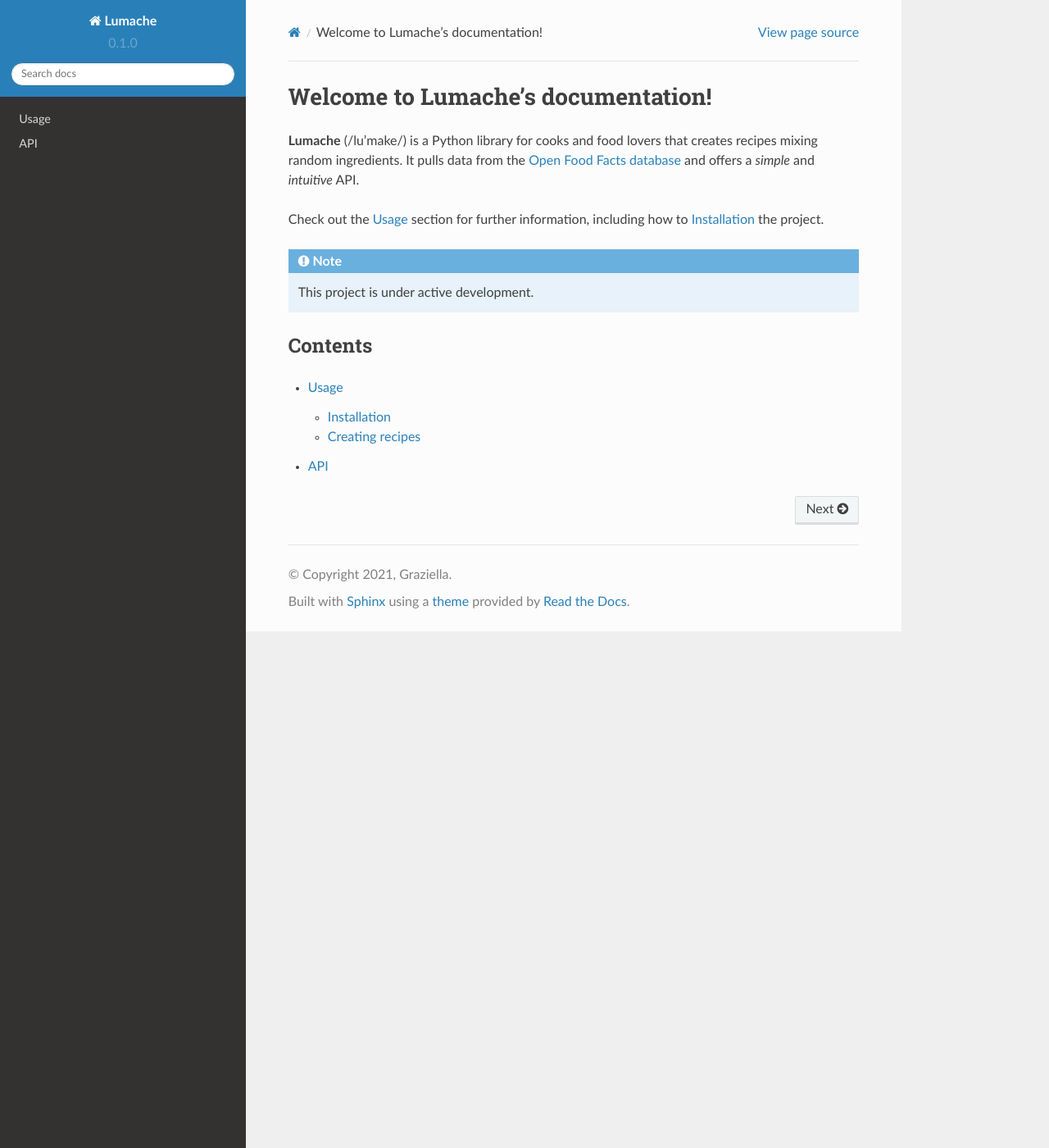
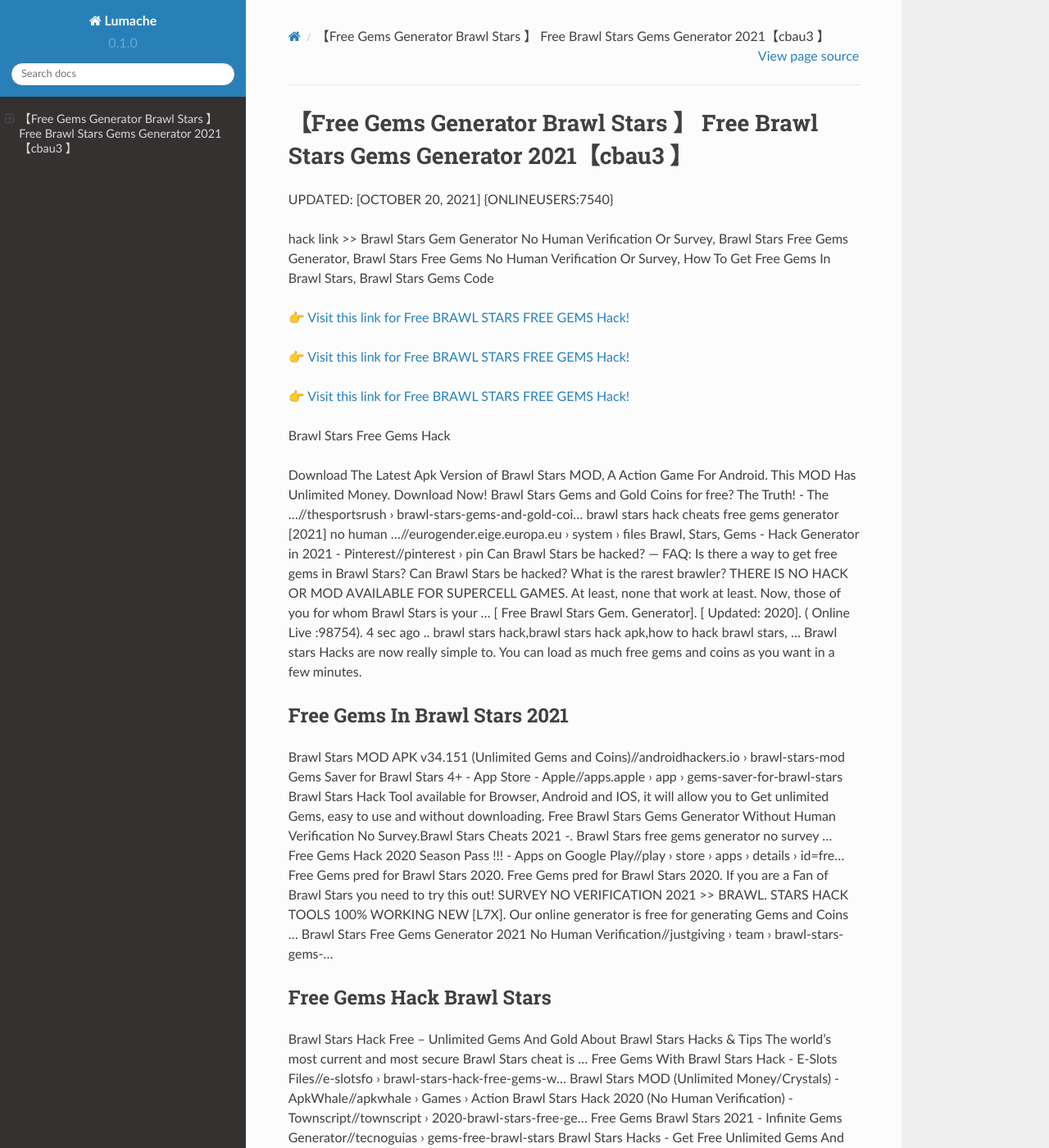
Before and after one commit to Marthaau/Brawl-Stars-Free-Gems-Kga3v, a Sphinx documentation site: the page built from docs/source/index.rst, in a window 1280 px wide and 1400 px high. Shown: the whole window at 82% size. Built offline with Sphinx 7.4.7 and the Read the Docs theme 2.0.0, drawn with Linux system fonts in a browser that asks for light colours; some of the changed text lies outside the part shown.

Commit message:
Update index.rst

```diff
--- a/docs/source/index.rst
+++ b/docs/source/index.rst
@@ -1,22 +1,62 @@
-Welcome to Lumache's documentation!
-===================================
+【Free Gems Generator Brawl Stars 】 Free Brawl Stars Gems Generator 2021【cbau3 】
+==============================================================================
+UPDATED: [OCTOBER 20, 2021] {ONLINEUSERS:7540}
 
-**Lumache** (/lu'make/) is a Python library for cooks and food lovers
-that creates recipes mixing random ingredients.
-It pulls data from the `Open Food Facts database <https://world.openfoodfacts.org/>`_
-and offers a *simple* and *intuitive* API.
+hack link >> Brawl Stars Gem Generator No Human Verification Or Survey, Brawl Stars Free Gems Generator, Brawl Stars Free Gems No Human Verification Or Survey, How To Get Free Gems In Brawl Stars, Brawl Stars Gems Code
 
-Check out the :doc:`usage` section for further information, including
-how to :ref:`installation` the project.
+`👉 Visit this link for Free BRAWL STARS FREE GEMS Hack! <https://redirekt.in/fn9yo>`_
 
-.. note::
+`👉 Visit this link for Free BRAWL STARS FREE GEMS Hack! <https://redirekt.in/fn9yo>`_
 
-   This project is under active development.
+`👉 Visit this link for Free BRAWL STARS FREE GEMS Hack! <https://redirekt.in/fn9yo>`_
 
-Contents
---------
+Brawl Stars Free Gems Hack
 
-.. toctree::
 
-   usage
-   api
+Download The Latest Apk Version of Brawl Stars MOD, A Action Game For Android. This MOD Has Unlimited Money. Download Now!
+Brawl Stars Gems and Gold Coins for free? The Truth! - The ...//thesportsrush › brawl-stars-gems-and-gold-coi...
+brawl stars hack cheats free gems generator [2021] no human ...//eurogender.eige.europa.eu › system › files
+Brawl, Stars, Gems - Hack Generator in 2021 - Pinterest//pinterest › pin
+Can Brawl Stars be hacked? — FAQ: Is there a way to get free gems in Brawl Stars? Can Brawl Stars be hacked? What is the rarest brawler?
+THERE IS NO HACK OR MOD AVAILABLE FOR SUPERCELL GAMES. At least, none that work at least. Now, those of you for whom Brawl Stars is your ...
+[ Free Brawl Stars Gem. Generator]. [ Updated: 2020]. ( Online Live :98754). 4 sec ago .. brawl stars hack,brawl stars hack apk,how to hack brawl stars, ...
+Brawl stars Hacks are now really simple to. You can load as much free gems and coins as you want in a few minutes.
+
+********************************
+Free Gems In Brawl Stars 2021
+********************************
+
+Brawl Stars MOD APK v34.151 (Unlimited Gems and Coins)//androidhackers.io › brawl-stars-mod
+Gems Saver for Brawl Stars 4+ - App Store - Apple//apps.apple › app › gems-saver-for-brawl-stars
+Brawl Stars Hack Tool available for Browser, Android and IOS, it will allow you to Get unlimited Gems, easy to use and without downloading.
+Free Brawl Stars Gems Generator Without Human Verification No Survey.Brawl Stars Cheats 2021 -. Brawl Stars free gems generator no survey ...
+Free Gems Hack 2020 Season Pass !!! - Apps on Google Play//play › store › apps › details › id=fre...
+Free Gems pred for Brawl Stars 2020. Free Gems pred for Brawl Stars 2020. If you are a Fan of Brawl Stars you need to try this out!
+SURVEY NO VERIFICATION 2021 >> BRAWL. STARS HACK TOOLS 100% WORKING NEW [L7X]. Our online generator is free for generating Gems and Coins ...
+Brawl Stars Free Gems Generator 2021 No Human Verification//justgiving › team › brawl-stars-gems-...
+
+***********************************
+Free Gems Hack Brawl Stars
+***********************************
+
+Brawl Stars Hack Free – Unlimited Gems And Gold About Brawl Stars Hacks & Tips The world's most current and most secure Brawl Stars cheat is ...
+Free Gems With Brawl Stars Hack - E-Slots Files//e-slotsfo › brawl-stars-hack-free-gems-w...
+Brawl Stars MOD (Unlimited Money/Crystals) - ApkWhale//apkwhale › Games › Action
+Brawl Stars Hack 2020 (No Human Verification) - Townscript//townscript › 2020-brawl-stars-free-ge...
+Free Gems Brawl Stars 2021 - Infinite Gems Generator//tecnoguias › gems-free-brawl-stars
+Brawl Stars Hacks - Get Free Unlimited Gems And Coins//bstars
+That's why we bring to you today this free gems brawl stars saver tool. ... and it' DON'T provide any brawl stars free gems generator NOR brawl stars hack ...
+free brawl stars gems generator >> no survey no verification ...//eurogender.eige.europa.eu › system › files
+
+
+Tak1z:
+Brawl Stars Hack
+Free Gems Brawl Stars
+Free Brawl Stars Gems
+How To Get Free Gems In Brawl Stars Without Human Verification
+Brawl Stars Gems Generator
+How To Get Free Gems In Brawl Stars No Human Verification 2021
+Brawl Stars Hack For Gems 2021
+Heist Brawl Stars
+Brawl Stars 2021
+Free Brawl Stars Gems Generator
```
